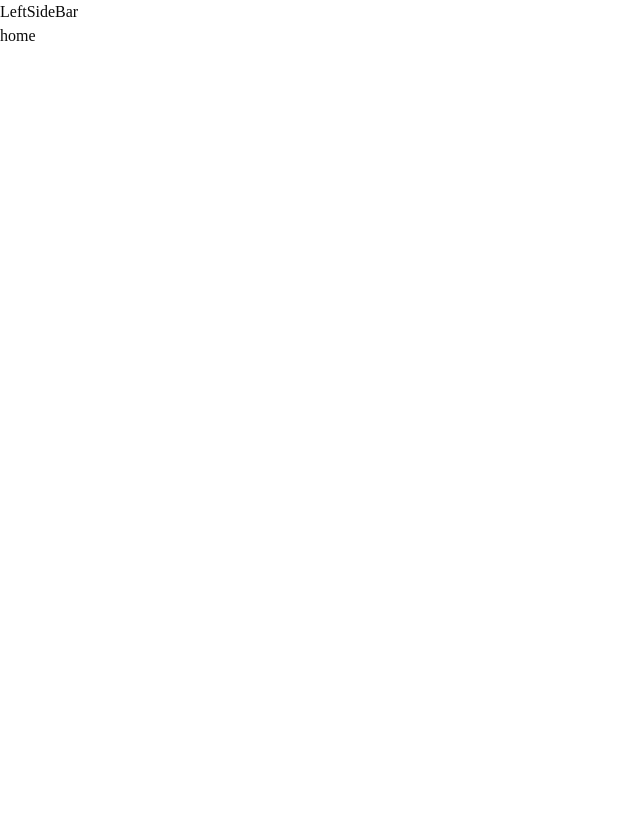
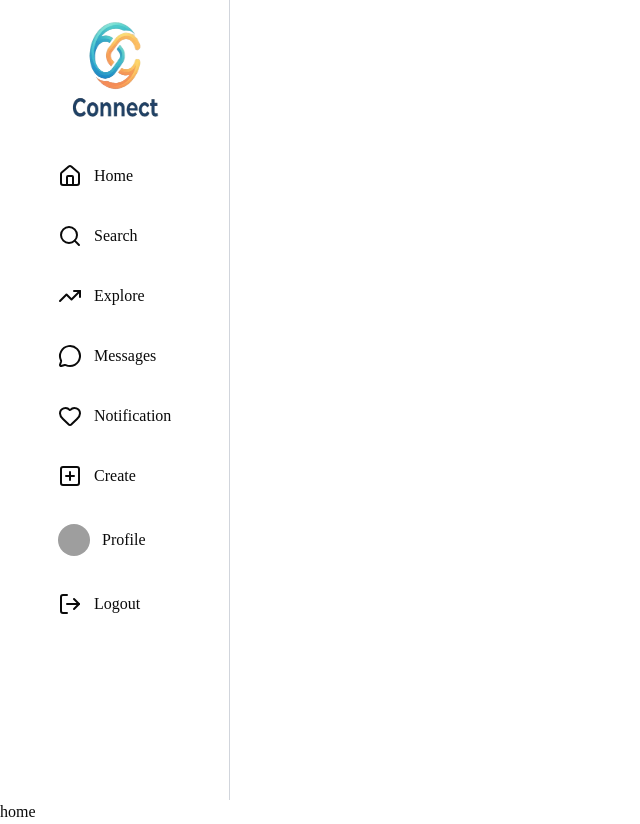
Before and after one commit to ArafatAli-07/Connect, a Next.js app in the folder frontend/: page / in a window 1280 px wide. Shown: the whole page, without its empty margins (0-640 px from the left). Before the commit the page ends 800 px from the top, so only its background shows below. Built offline with nearby package versions, Linux system fonts and the light colour scheme; grey boxes are pictures that could not be loaded.

Commit message:
feat: add left sidebar navigation

```diff
--- a/frontend/src/app/components/LeftSideBar.jsx
+++ b/frontend/src/app/components/LeftSideBar.jsx
@@ -1,9 +1,46 @@
+import { Avatar, AvatarFallback, AvatarImage } from '@/components/ui/avatar'
+import { Heart, Home, LogOut, MessageCircle, PlusSquare, Search, TrendingUp } from 'lucide-react'
+import Image from 'next/image'
 import React from 'react'
+
+const sidebarItems = [
+  { icon: <Home />, text: "Home" },
+  { icon: <Search />, text: "Search" },
+  { icon: <TrendingUp />, text: "Explore" },
+  { icon: <MessageCircle />, text: "Messages" },
+  { icon: <Heart />, text: "Notification" },
+  { icon: <PlusSquare />, text: "Create" },
+  {
+    icon: (
+      <Avatar>
+        <AvatarImage src="https://github.com/shadcn.png" alt="logo" />
+        <AvatarFallback>CN</AvatarFallback>
+      </Avatar>
+    ), text: "Profile"
+  },
+  { icon: <LogOut />, text: "Logout" },
+]
 
 const LeftSideBar = () => {
   return (
-    <div>
-      LeftSideBar
+    <div className='px-4 border-r border-gray-300 w-[18%] h-screen'>
+      <div className=' flex flex-col items-center '>
+        <h1>
+          <Image className='w-50 h-35 mx-auto' src="/logo.png" alt="Logo" width={100} height={100} />
+          </h1>
+        <div>
+          {
+            sidebarItems.map((item, index) => {
+              return (
+                 <div key={index} className='flex items-center gap-3 relative hover:bg-gray-100 cursor-pointer rounded-lg p-3 my-3'>
+                  {item.icon}
+                  <span>{item.text}</span>
+                 </div>
+              )
+            })
+          }
+        </div>
+      </div>
     </div>
   )
 }
--- /dev/null
+++ b/frontend/src/components/ui/avatar.jsx
@@ -0,0 +1,106 @@
+"use client"
+
+import * as React from "react"
+import { Avatar as AvatarPrimitive } from "@base-ui/react/avatar"
+import { cn } from "cn"
+
+function Avatar({
+  className,
+  size = "default",
+  ...props
+}) {
+  return (
+    <AvatarPrimitive.Root
+      data-slot="avatar"
+      data-size={size}
+      className={cn(
+        "group/avatar relative flex size-8 shrink-0 rounded-full select-none after:absolute after:inset-0 after:rounded-full after:border after:border-border after:mix-blend-darken data-[size=lg]:size-10 data-[size=sm]:size-6 dark:after:mix-blend-lighten",
+        className
+      )}
+      {...props} />
+  );
+}
+
+function AvatarImage({
+  className,
+  ...props
+}) {
+  return (
+    <AvatarPrimitive.Image
+      data-slot="avatar-image"
+      className={cn("aspect-square size-full rounded-full object-cover", className)}
+      {...props} />
+  );
+}
+
+function AvatarFallback({
+  className,
+  ...props
+}) {
+  return (
+    <AvatarPrimitive.Fallback
+      data-slot="avatar-fallback"
+      className={cn(
+        "flex size-full items-center justify-center rounded-full bg-muted text-sm text-muted-foreground group-data-[size=sm]/avatar:text-xs",
+        className
+      )}
+      {...props} />
+  );
+}
+
+function AvatarBadge({
+  className,
+  ...props
+}) {
+  return (
+    <span
+      data-slot="avatar-badge"
+      className={cn(
+        "absolute right-0 bottom-0 z-10 inline-flex items-center justify-center rounded-full bg-primary text-primary-foreground bg-blend-color ring-2 ring-background select-none",
+        "group-data-[size=sm]/avatar:size-2 group-data-[size=sm]/avatar:[&>svg]:hidden",
+        "group-data-[size=default]/avatar:size-2.5 group-data-[size=default]/avatar:[&>svg]:size-2",
+        "group-data-[size=lg]/avatar:size-3 group-data-[size=lg]/avatar:[&>svg]:size-2",
+        className
+      )}
+      {...props} />
+  );
+}
+
+function AvatarGroup({
+  className,
+  ...props
+}) {
+  return (
+    <div
+      data-slot="avatar-group"
+      className={cn(
+        "group/avatar-group flex -space-x-2 *:data-[slot=avatar]:ring-2 *:data-[slot=avatar]:ring-background",
+        className
+      )}
+      {...props} />
+  );
+}
+
+function AvatarGroupCount({
+  className,
+  ...props
+}) {
+  return (
+    <div
+      data-slot="avatar-group-count"
+      className={cn(
+        "relative flex size-8 shrink-0 items-center justify-center rounded-full bg-muted text-sm text-muted-foreground ring-2 ring-background group-has-data-[size=lg]/avatar-group:size-10 group-has-data-[size=sm]/avatar-group:size-6 [&>svg]:size-4 group-has-data-[size=lg]/avatar-group:[&>svg]:size-5 group-has-data-[size=sm]/avatar-group:[&>svg]:size-3",
+        className
+      )}
+      {...props} />
+  );
+}
+
+export {
+  Avatar,
+  AvatarImage,
+  AvatarFallback,
+  AvatarGroup,
+  AvatarGroupCount,
+  AvatarBadge,
+}
```
